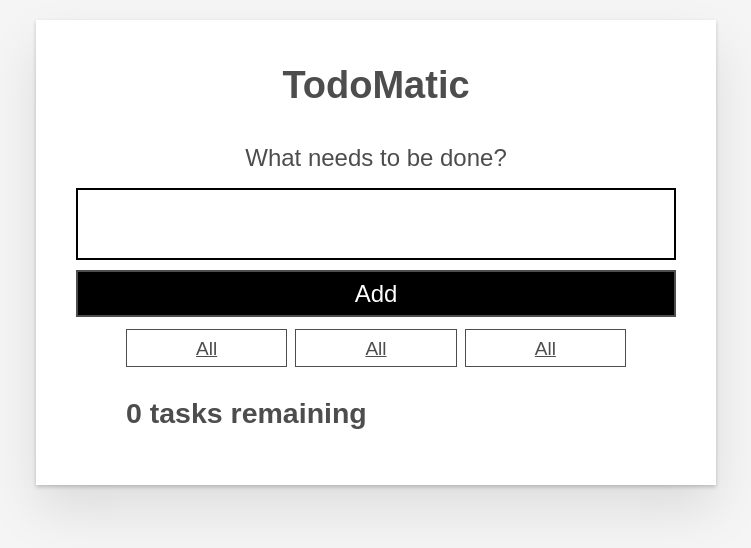
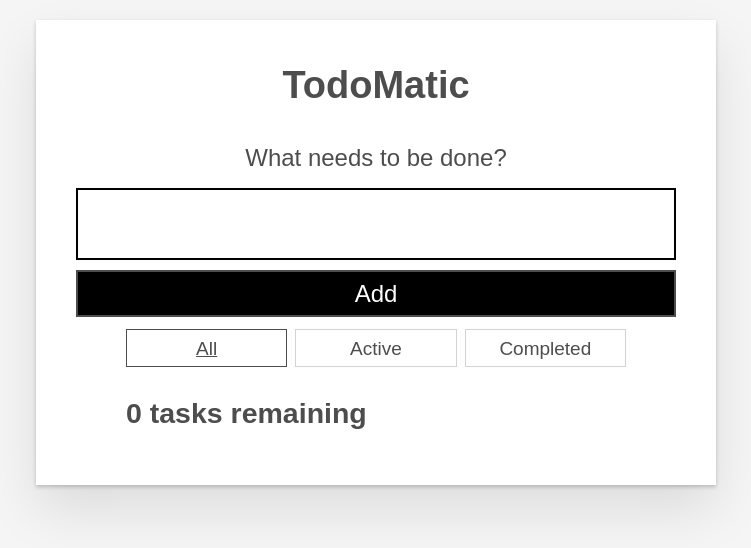
Before and after one commit to mgopal0001/React-Todo-Project, a React (Create React App) app: page / in a window 1280 px wide. Shown: the top 548 px of the page, without its empty margins (264-1015 px from the left). Built offline with nearby package versions, Linux system fonts and the light colour scheme.

Commit message:
Added onclick and props.name for button to make it work

```diff
--- a/src/components/FilterButton.js
+++ b/src/components/FilterButton.js
@@ -2,9 +2,16 @@
 
 function FilterButton(props) {
     return (
-        <button type="button" className="btn toggle-btn" aria-pressed="true">
+        <button
+            type="button"
+            className="btn toggle-btn"
+            aria-pressed={props.isPressed}
+            onClick={() => {
+                return props.setFilter(props.name);
+            }}
+        >
             <span className="visually-hidden">Show </span>
-            <span>all</span>
+            <span>{props.name}</span>
             <span className="visually-hidden"> tasks</span>
         </button>
     );
```
